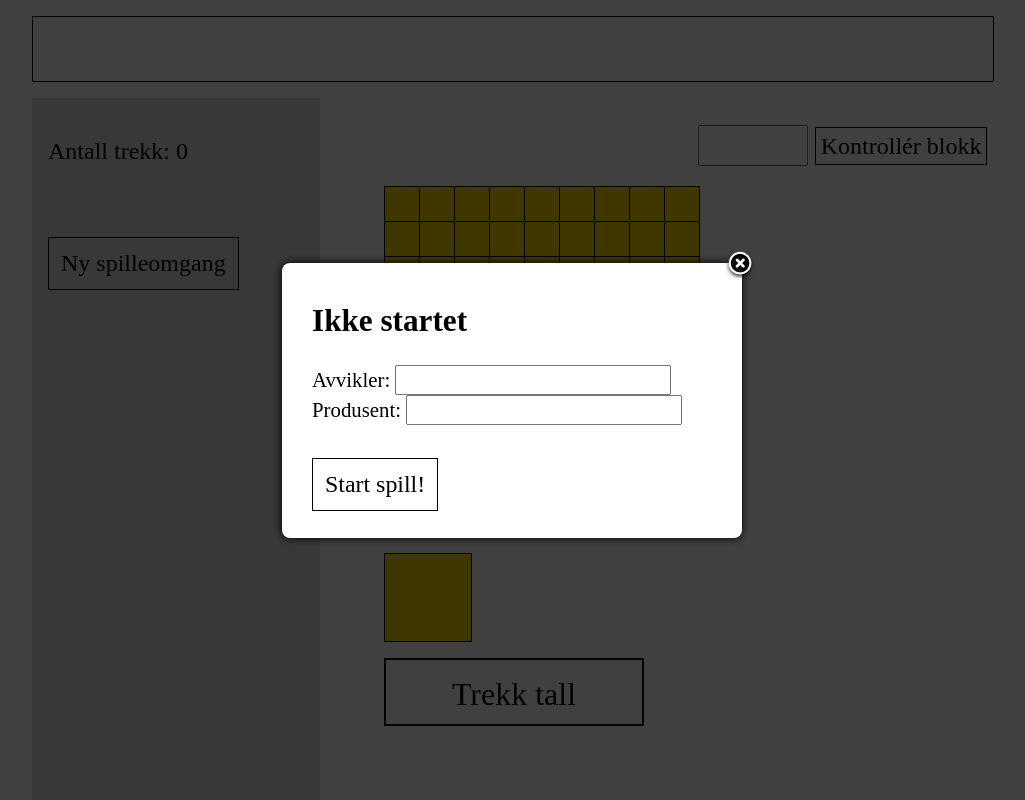
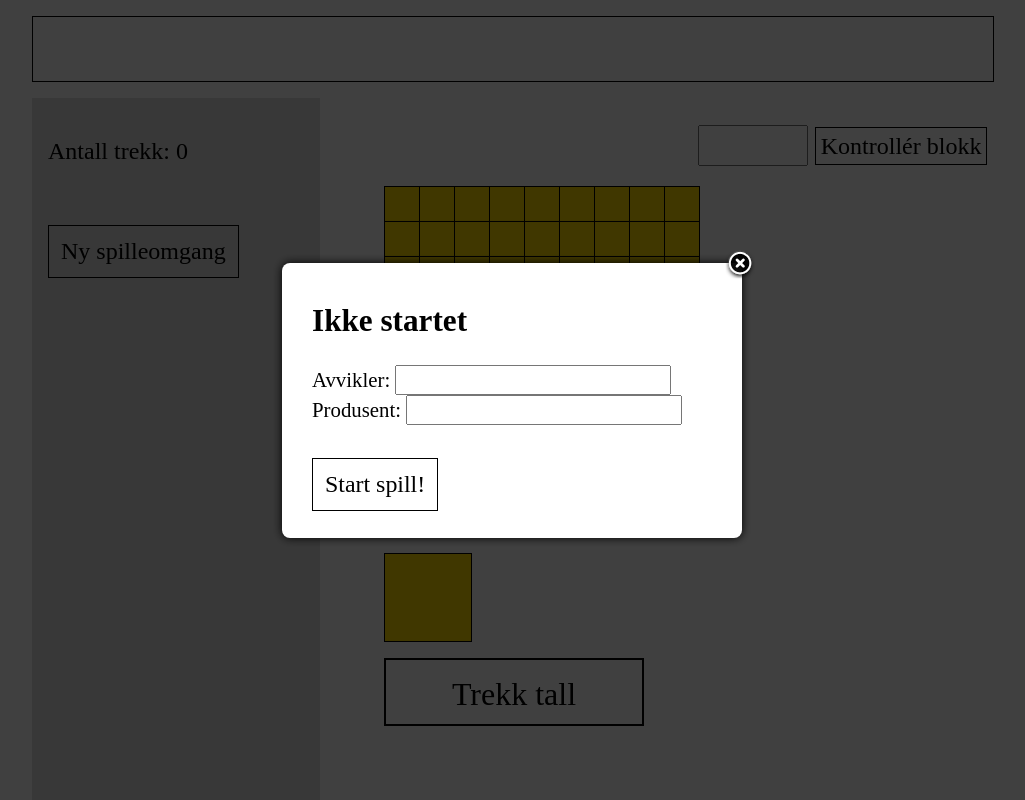
Before and after one commit to jorzhikgit/bingo, a PHP site: page /newRound/drawing.html in a window 1280 px wide. Shown: the whole page, without its empty margins (128-1153 px from the left). Run offline with PHP 8.4, Linux system fonts and the light colour scheme; data that the repository does not hold is empty; some libraries are stand-ins or nearby versions.

Commit message:
Fixes in Request and new round

```diff
--- a/css/drawing.css
+++ b/css/drawing.css
@@ -18,7 +18,7 @@ p {
 	box-sizing: border-box;
 }
 	#left .button {
-		margin: 2em 0;
+		margin: 0.5em 0;
 		font-size: 150%;
 		padding: 0.5em;
 	}
@@ -163,3 +163,7 @@ p {
 		padding: 0.5em;
 		font-size: 115%;
 	}
+
+#left #newRound {
+	margin-top: 1.5em;
+}
--- a/css/producer.css
+++ b/css/producer.css
@@ -17,11 +17,6 @@ p {
 	-webkit-box-sizing: border-box;
 	box-sizing: border-box;
 }
-	#left .button {
-		margin: 2em 0;
-		font-size: 150%;
-		padding: 0.5em;
-	}
 
 #right {
 	float: right;
```
Also changed, not shown: Request.php (+17 -17 lines).
